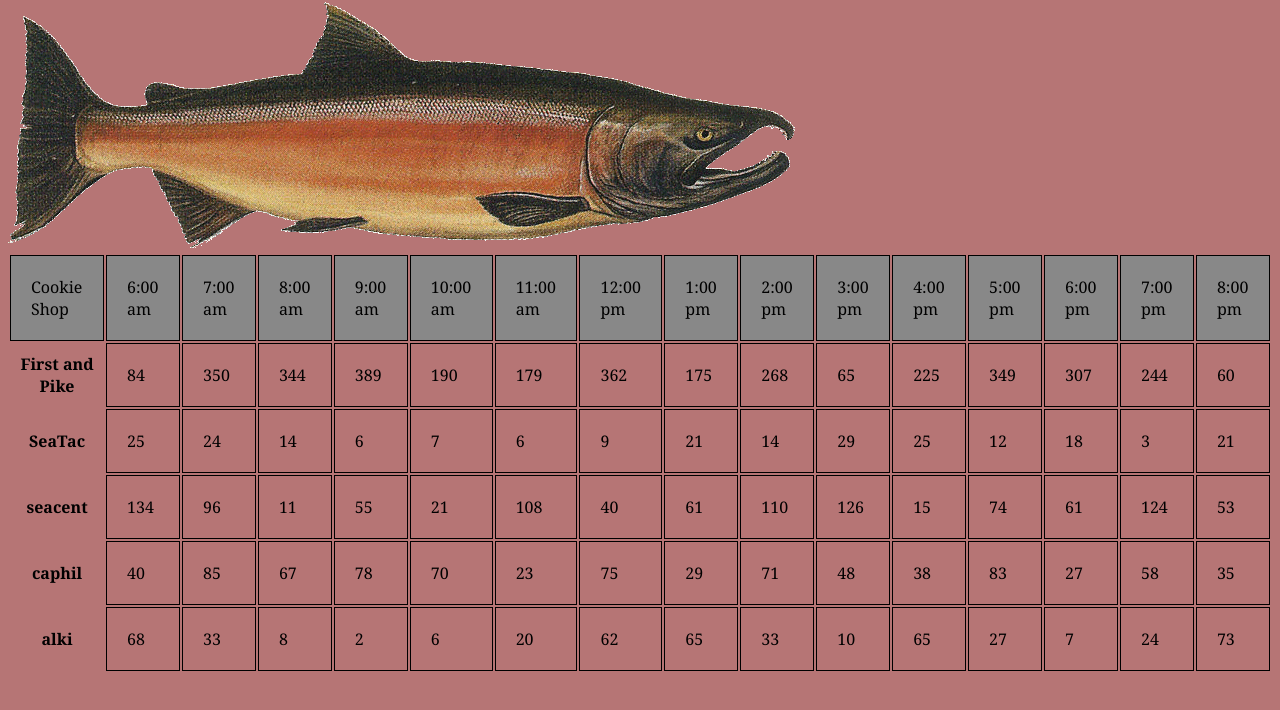
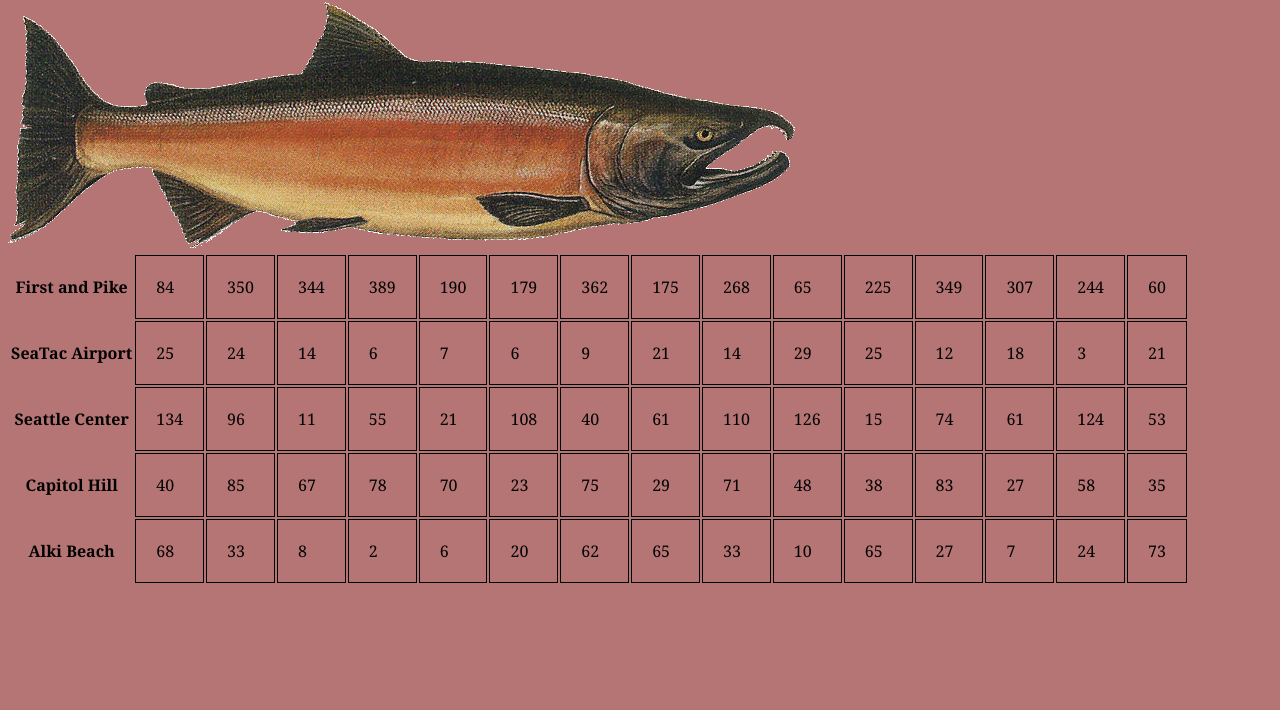
Before and after one commit to haleymlewis/cookie-stand, a plain HTML site: page sales.html in a window 1280 px wide. Shown: the part 78-788 px from the top of the page. Drawn offline with Linux system fonts and the light colour scheme.

Commit message:
made some minor changes, definitely didn't get math fixed

```diff
--- a/app.js
+++ b/app.js
@@ -2,11 +2,22 @@
 
 var hours = ['6am', '7am', '8am', '9am', '10am', '11am', '12pm', '1pm', '2pm', '3pm', '4pm', '5pm', '6pm', '7pm', '8pm'];
 
-var pikeUl = document.getElementById('pike');
-var airportUl = document.getElementById('airport');
-var seaCentUl = document.getElementById('seaCent');
-var capitolUl = document.getElementById('capitol');
-var alkiUl = document.getElementById('alki');
+var pike = document.getElementById('pike');
+var airport = document.getElementById('airport');
+var seaCent = document.getElementById('seaCent');
+var capitol = document.getElementById('capitol');
+var alki = document.getElementById('alki');
+
+var table = document.getElementById('table');
+
+var thead = document.createElement('th');
+
+thead = function () {
+    for (var i = 0; i = hours.length; i++) {
+        var tdEl = document.createElement('td');
+        tdEl.textContent = hours[i];
+    }
+}
 
 function Stores(name, minHrlyCust, maxHrlyCust, list, avgCookie) {
     this.name = name;
@@ -15,7 +26,6 @@ function Stores(name, minHrlyCust, maxHrlyCust, list, avgCookie) {
     this.avgCookie = avgCookie;
     this.list = list;
     this.bigAssArray = [];
-    // console.log(bigAssArray);
     this.random = function(){
         for (var j=0; j < hours.length; j++){
             var cookiesPerHr = Math.floor(Math.random() * ((this.minHrlyCust, this.maxHrlyCust) * this.avgCookie)+1);
@@ -29,7 +39,6 @@ function Stores(name, minHrlyCust, maxHrlyCust, list, avgCookie) {
         var table = document.getElementById('table');
         var trEl = document.createElement('tr');
         var thEl = document.createElement('th');
-        var tfootEl = document.createElement('tfoot');
         thEl.textContent = this.name;
         trEl.appendChild(thEl);
         // var tdEl = document.createElement('td');
@@ -41,34 +50,38 @@ function Stores(name, minHrlyCust, maxHrlyCust, list, avgCookie) {
         }
         console.log("trel  " + trEl);
         table.appendChild(trEl);
-        tfootEl = [this.bigAssArray]; function math() {
-            var math = 0;
-            for (var i=0; i < tfootEl.length; i++) {
-                math = math + tfootEl[i];
-            }
-            return math;
-        }
-        console.log(math());
+
     }
 }
+var tfootEl = document.createElement('tfoot');
 
-var firstPike = new Stores('First and Pike', 23, 65, pikeUl, 6.5);
+
+// tfootEl = [this.bigAssArray]; function math() {
+//     var math = 0;
+//     for (var i=0; i < tfootEl.length; i++) {
+//         math = math + tfootEl[i];
+//     }
+//     return math;
+// }
+// console.log(math());
+
+var firstPike = new Stores('First and Pike', 23, 65, pike, 6.5);
 firstPike.random();
 firstPike.render();
 
-var seaTac = new Stores('SeaTac', 3, 24, airportUl, 1.2);
+var seaTac = new Stores('SeaTac Airport', 3, 24, airport, 1.2);
 seaTac.random();
 seaTac.render();
 
-var seaCent = new Stores('seacent', 11, 38, seaCentUl, 3.7);
+var seaCent = new Stores('Seattle Center', 11, 38, seaCent, 3.7);
 seaCent.random();
 seaCent.render();
 
-var capHill = new Stores('caphil', 20, 38, capitolUl, 2.3);
+var capHill = new Stores('Capitol Hill', 20, 38, capitol, 2.3);
 capHill.random();
 capHill.render();
 
-var alki = new Stores('alki', 2, 16, alkiUl, 4.6);
+var alki = new Stores('Alki Beach', 2, 16, alki, 4.6);
 alki.random();
 alki.render();
 
--- a/sales.html
+++ b/sales.html
@@ -14,22 +14,7 @@
 
   <table id="table">
     <thead id="tableHead">
-      <td>Cookie Shop </td>
-      <td>6:00 am </td>
-      <td>7:00 am </td>
-      <td>8:00 am </td>
-      <td>9:00 am </td>
-      <td>10:00 am </td>
-      <td>11:00 am </td>
-      <td>12:00 pm </td>
-      <td>1:00 pm </td>
-      <td>2:00 pm </td>
-      <td>3:00 pm </td>
-      <td>4:00 pm </td>
-      <td>5:00 pm </td>
-      <td>6:00 pm </td>
-      <td>7:00 pm </td>
-      <td>8:00 pm </td>
+
     </thead>
     <tfoot id="tableFoot"></tfoot>
   </table>
```
